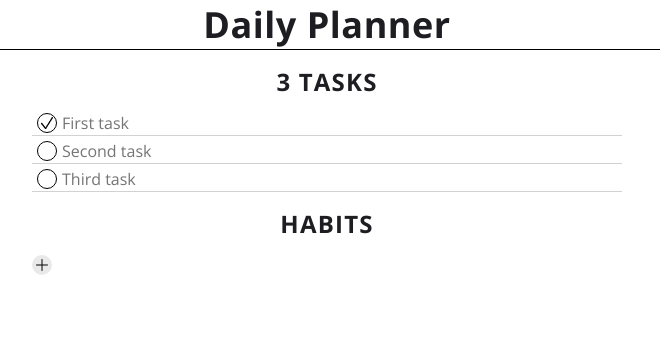
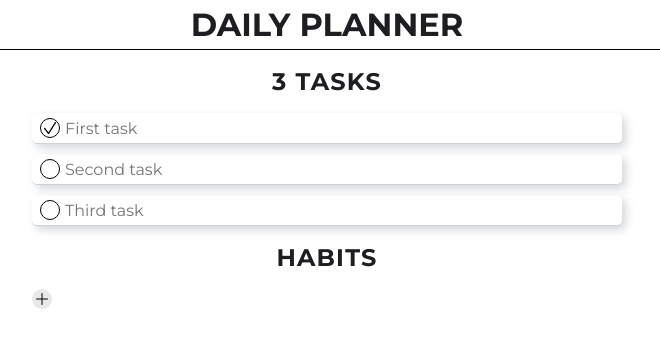
Before and after one commit to vlyaskovskij/todo, a plain HTML site: page index.html in a window 1280 px wide. Both pictures are taken after a click on the element 360 px from the left and 123 px from the top of the page. Shown: the whole page, without its empty margins (313-973 px from the left). Drawn offline with nearby package versions, Linux system fonts and the light colour scheme.

Commit message:
Add files via upload

```diff
--- /dev/null
+++ b/css/app.css
@@ -0,0 +1,198 @@
+/* Reset style */
+
+html {
+  box-sizing: border-box;
+}
+
+*,
+*::after,
+*::before {
+  box-sizing: inherit;
+}
+
+ul[class],
+ol[class] {
+  padding: 0;
+}
+
+body,
+h1,
+h2,
+h3,
+h4,
+h5,
+h6,
+p,
+ul[class],
+ol[class],
+li,
+figure,
+figcaption,
+blockquote,
+dl,
+dd {
+  margin: 0;
+}
+
+img {
+  max-width: 100%;
+  display: block;
+}
+
+input,
+button,
+textarea,
+select {
+  font: inherit;
+}
+
+body {
+  min-height: 100vh;
+  background: #ffffff;
+  font-family: "Montserrat", sans-serif;
+  color: #1e1e22;
+}
+
+a {
+  text-decoration: none;
+}
+
+/* Style */
+
+input {
+  width: 80%;
+  z-index: 5;
+
+  outline: none;
+  padding-left: 5px;
+  line-height: normal;
+}
+
+button,
+input {
+  margin: 0;
+  padding: 0;
+}
+
+input:focus::-webkit-input-placeholder {
+  color: transparent;
+}
+
+input:focus:-moz-placeholder {
+  color: transparent;
+}
+
+input:focus::-moz-placeholder {
+  color: transparent;
+}
+
+input:focus:-ms-input-placeholder {
+  color: transparent;
+}
+
+.title {
+  font-style: normal;
+  font-weight: 700;
+  font-size: 32px;
+  line-height: 49px;
+  color: #1e1e22;
+  text-align: center;
+  text-transform: uppercase;
+
+  border-bottom: 1.5px solid #000;
+}
+
+.container {
+  max-width: 600px;
+  margin: 0 auto;
+  padding: 0px 5px;
+}
+
+.subtitle {
+  margin: 15px 0;
+
+  font-weight: 700;
+  font-size: 24px;
+  line-height: 33px;
+  letter-spacing: 0.05em;
+  text-transform: uppercase;
+  text-align: center;
+}
+
+.addhabit {
+  width: 20px;
+  height: 20px;
+  margin: 5px 0;
+  display: flex;
+  align-items: center;
+  justify-content: center;
+
+  background: #e9e9e9;
+  border-radius: 80px;
+}
+
+.task-done + input {
+  color: rgba(30, 30, 34, 0.3);
+  transition: 0.7s;
+}
+
+.task-done {
+  background-image: url(../img/done.png);
+  background-position: center;
+  background-repeat: no-repeat;
+
+  animation: show 0.7s 1;
+  animation-fill-mode: forwards;
+  transition: 0.7s;
+}
+
+.tasks-item-wrapper,
+.habit-item-wrapper {
+  display: flex;
+  margin-bottom: 10px;
+  padding: 5px 3px;
+
+  border-radius: 5px;
+  border-bottom: 1px solid rgba(30, 30, 34, 0.2);
+  box-shadow: 4px 4px 8px 0px rgba(34, 60, 80, 0.2);
+}
+
+.tasks__input,
+.habit__input {
+  height: 20px;
+
+  border: none;
+}
+
+.tasks-item__btn,
+.habit-item__btn {
+  width: 20px;
+  height: 20px;
+  margin: 0 5px;
+  display: flex;
+
+  border: 1.2px solid #000000;
+  border-radius: 50%;
+}
+
+.tasks-item__btn--done {
+  width: 20px;
+  height: 20px;
+  display: flex;
+  align-items: center;
+  justify-content: center;
+
+  border: 1.2px solid #000000;
+  border-radius: 5px;
+}
+
+/* Anymation */
+
+@keyframes show {
+  0% {
+    opacity: 0;
+  }
+  100% {
+    opacity: 1;
+  }
+}
--- a/index.html
+++ b/index.html
@@ -3,20 +3,24 @@
   <head>
     <meta charset="UTF-8" />
     <title>Planner</title>
+
     <meta name="viewport" content="width=device-width, initial-scale=1.0" />
+
     <link
-      href="https://fonts.googleapis.com/css2?family=Open+Sans:wght@400;700&display=swap"
+      href="https://fonts.googleapis.com/css2?family=Montserrat:wght@400;700&display=swap"
       rel="stylesheet"
     />
-    <!-- Подключаем стили проекта -->
-    <link rel="stylesheet" href="css/app.min.css" />
+
+    <link rel="stylesheet" href="css/app.css" />
   </head>
 
   <body>
     <h1 class="title">Daily Planner</h1>
+
     <div class="container">
       <div class="tasks">
         <h2 class="subtitle">3 Tasks</h2>
+
         <div class="tasks-items">
           <div class="tasks-item-wrapper">
             <buttton class="tasks-item__btn"></buttton>
@@ -28,6 +32,7 @@
               placeholder="First task"
             />
           </div>
+
           <div class="tasks-item-wrapper">
             <buttton class="tasks-item__btn"></buttton>
             <input
@@ -38,6 +43,7 @@
               placeholder="Second task"
             />
           </div>
+
           <div class="tasks-item-wrapper">
             <buttton class="tasks-item__btn"></buttton>
             <input
@@ -50,15 +56,17 @@
           </div>
         </div>
       </div>
+
       <div class="tasks">
         <h2 class="subtitle">HABITS</h2>
         <div class="habits-items"></div>
+
         <buttton class="addhabit">
-          <img src="img/dest/plus.png" alt="plus" />
+          <img src="img/plus.png" alt="plus" />
         </buttton>
       </div>
     </div>
-    <!-- Подключаем скрипты проекта -->
+
     <script src="js/app.js"></script>
   </body>
 </html>
--- a/js/app.js
+++ b/js/app.js
@@ -1,9 +1,5 @@
-"use string";
-// localStorage.clear();
-// Переменная сколько привычки рендерить
 let howmany = localStorage.getItem("howm");
 
-// Рендерим привычки
 for (let i = 0; i < howmany; i++) {
   renderStart();
   let inputHabit = document.querySelectorAll(".habit__input");
@@ -23,7 +19,6 @@ const btnHabit = document.querySelectorAll(".habit-item__btn");
 const inputTask = document.querySelectorAll(".tasks__input");
 const addHabit = document.querySelector(".addhabit");
 
-// Функция переключает на готовую привычку
 document.body.addEventListener("click", function (event) {
   const elem = event.target.closest(".habit-item__btn");
   if (elem) {
@@ -38,12 +33,11 @@ document.body.addEventListener("click", function (event) {
   }
 });
 
-// Функция вписывает данные
 function getinput() {
   for (i = 0; i < inputTask.length; i++) {
     inputTask[i].value = localStorage.getItem(`task${i}`);
   }
-  // Переключаем галочку при входе
+
   for (i = 0; i < btnTask.length; i++) {
     if (localStorage.getItem(`btnt${i}`) == "done") {
       btnTask[i].classList.add("task-done");
@@ -61,11 +55,10 @@ function getinput() {
   }
 }
 
-// Получаем дату прошлого входа
 let dateCheck = localStorage.getItem("datecheck");
-// Получаем дату которая сейчас
+
 let dateNow = new Date().toLocaleDateString();
-// Проверяем совпадают ли даты
+
 if (dateNow !== dateCheck) {
   for (i = 0; i < inputTask.length; i++) {
     inputTask[i].value = "";
@@ -86,14 +79,12 @@ if (dateNow !== dateCheck) {
   localStorage.setItem("datecheck", dateCheck);
 }
 
-// Функция сохраняет данные при вводе
 function saveTask() {
   for (i = 0; i < inputTask.length; i++) {
     localStorage.setItem(`task${i}`, inputTask[i].value);
   }
 }
 
-// Функция переключает на готовую задачу
 for (let i = 0; i < btnTask.length; i++) {
   btnTask[i].addEventListener("click", function () {
     btnTask[i].classList.toggle("task-done");
@@ -106,10 +97,8 @@ for (let i = 0; i < btnTask.length; i++) {
   });
 }
 
-// Функция рендера предыдущих привычек
 function renderStart() {
   const element = document.createElement("div");
-
   element.innerHTML = `
             <div class="habit-item-wrapper">
               <buttton class="habit-item__btn"></buttton>
@@ -125,10 +114,8 @@ function renderStart() {
   document.querySelector(".habits-items").prepend(element);
 }
 
-// Отслеживаем нажатие на добавление привычки
 addHabit.addEventListener("click", render);
 
-// Функция добавления привычки
 function render() {
   const element = document.createElement("div");
 
@@ -150,7 +137,6 @@ function render() {
   return howmany;
 }
 
-// Функция сохраняет данные при вводе
 function saveHabit() {
   const inputHabit = document.querySelectorAll(".habit__input");
   for (i = 0; i < inputHabit.length; i++) {
```
Also changed, not shown: img/done.png (added), img/plus.png (added).
